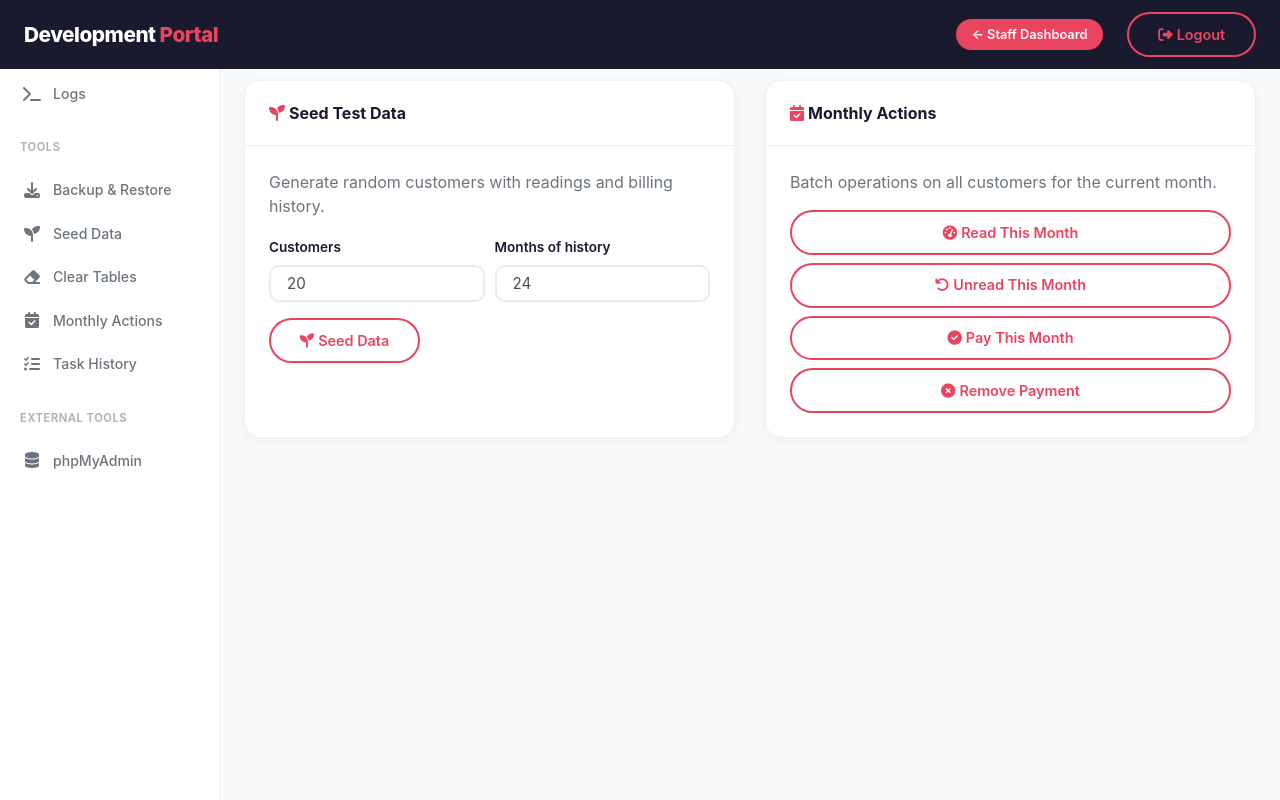
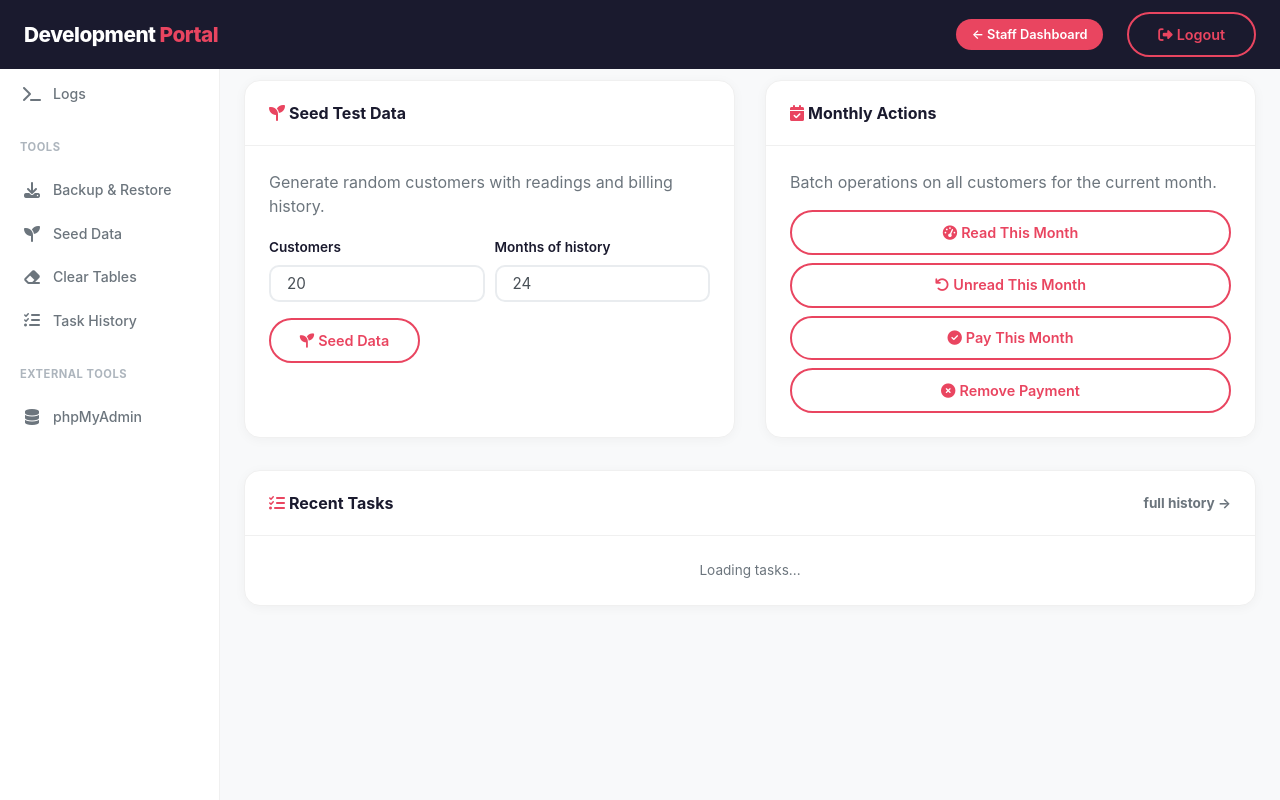
Before and after one commit to NovaProtocol/WaterBillingSystem, a Python web app: template developer-portal/templates/dev/seed.html in a window 1280 px wide. Run offline with Jinja, Linux system fonts and the light colour scheme; the template is opened without the code that fills it, so the values that code supplies are empty; some libraries are stand-ins or nearby versions.

Commit message:
dev-portal: multi-page, sidebar links to pages, recent tasks card on every tool page

```diff
--- a/developer-portal/routes.py
+++ b/developer-portal/routes.py
@@ -123,7 +123,7 @@ def clear():
     return render_template('dev/clear.html', stats=stats)
 
 
-@dev_bp.route('/task-logs')
+@dev_bp.route('/history')
 @superuser_required
 def task_logs():
     return render_template('dev/tasks.html')
--- /dev/null
+++ b/developer-portal/templates/dev/_recent_tasks.html
@@ -0,0 +1,45 @@
+<div class="row mt-2">
+  <div class="col-12">
+    <div class="card card-cotta">
+      <div class="card-header d-flex justify-content-between align-items-center">
+        <span><i class="fas fa-tasks mr-1 text-cotta"></i>Recent Tasks</span>
+        <a href="{{ url_for('dev.task_logs') }}" class="text-sm text-muted">full history &rarr;</a>
+      </div>
+      <div class="card-body p-0">
+        <div id="recent-tasks" style="max-height:300px;overflow-y:auto;">
+          <div class="text-center text-muted py-4 text-sm">Loading tasks...</div>
+        </div>
+      </div>
+    </div>
+  </div>
+</div>
+
+<script>
+(function() {
+  var sc = {queued:'#6c757d',running:'#007bff',completed:'#28a745',error:'#dc3545',interrupted:'#fd7e14'};
+  var last = '';
+  function poll() {
+    fetch('{{ url_for("dev.list_tasks") }}')
+      .then(function(r){if(!r.ok)throw new Error(r.status);return r.json();})
+      .then(function(r){
+        var s = JSON.stringify(r); if(s===last) return; last=s;
+        var el = document.getElementById('recent-tasks');
+        if(!el) return;
+        var cur = r.current, hist = (r.history||[]).slice(0,6);
+        var all = cur ? [cur].concat(hist) : hist;
+        if(!all.length){ el.innerHTML='<div class=\"text-center text-muted py-4 text-sm\">No tasks</div>'; return; }
+        var h = '';
+        all.forEach(function(t){
+          var icon = t.status==='running'?'fa-spinner fa-pulse':t.status==='completed'?'fa-check-circle':t.status==='error'?'fa-times-circle':'fa-clock';
+          var c = sc[t.status]||'#6c757d';
+          h += '<div class=\"d-flex justify-content-between align-items-center px-3 py-1\" style=\"border-bottom:1px solid #f0f0f0;font-size:0.78rem;\">' +
+            '<span><i class=\"fas '+icon+'\" style=\"color:'+c+';width:14px;\"></i> ' + t.title + '</span>' +
+            '<span style=\"color:'+c+';font-weight:600;\">' + t.status + '</span>' +
+          '</div>';
+        });
+        el.innerHTML = h;
+      });
+  }
+  poll(); setInterval(poll, 5000);
+})();
+</script>
--- a/developer-portal/templates/dev/backup.html
+++ b/developer-portal/templates/dev/backup.html
@@ -44,6 +44,7 @@
   </div>
 </div>
 
+{% include "dev/_recent_tasks.html" %}
 {% include "dev/_modals.html" %}
 {% include "dev/_confirm_js.html" %}
 {% endblock %}
--- a/developer-portal/templates/dev/base.html
+++ b/developer-portal/templates/dev/base.html
@@ -29,19 +29,16 @@
     </a>
 
     <div class="sidebar-header mt-3">Tools</div>
-    <a href="{{ url_for('dev.index') }}#backup" class="nav-link {{ 'active' if request.endpoint == 'dev.index' }}">
+    <a href="{{ url_for('dev.backup') }}" class="nav-link {{ 'active' if request.endpoint == 'dev.backup' }}">
         <i class="fas fa-download"></i>Backup &amp; Restore
     </a>
-    <a href="{{ url_for('dev.index') }}#seed" class="nav-link">
+    <a href="{{ url_for('dev.seed') }}" class="nav-link {{ 'active' if request.endpoint == 'dev.seed' }}">
         <i class="fas fa-seedling"></i>Seed Data
     </a>
-    <a href="{{ url_for('dev.index') }}#clear" class="nav-link">
+    <a href="{{ url_for('dev.clear') }}" class="nav-link {{ 'active' if request.endpoint == 'dev.clear' }}">
         <i class="fas fa-eraser"></i>Clear Tables
     </a>
-    <a href="{{ url_for('dev.index') }}#actions" class="nav-link">
-        <i class="fas fa-calendar-check"></i>Monthly Actions
-    </a>
-    <a href="{{ url_for('dev.index') }}#tasks" class="nav-link">
+    <a href="{{ url_for('dev.task_logs') }}" class="nav-link {{ 'active' if request.endpoint == 'dev.task_logs' }}">
         <i class="fas fa-tasks"></i>Task History
     </a>
 
--- a/developer-portal/templates/dev/clear.html
+++ b/developer-portal/templates/dev/clear.html
@@ -42,6 +42,7 @@
   </div>
 </div>
 
+{% include "dev/_recent_tasks.html" %}
 {% include "dev/_modals.html" %}
 {% include "dev/_confirm_js.html" %}
 {% endblock %}
--- a/developer-portal/templates/dev/seed.html
+++ b/developer-portal/templates/dev/seed.html
@@ -51,6 +51,7 @@
   </div>
 </div>
 
+{% include "dev/_recent_tasks.html" %}
 {% include "dev/_modals.html" %}
 {% include "dev/_confirm_js.html" %}
 {% endblock %}
```
